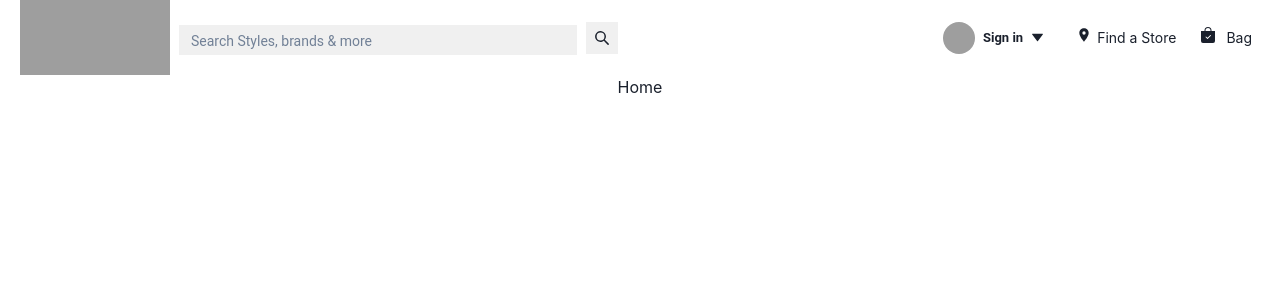
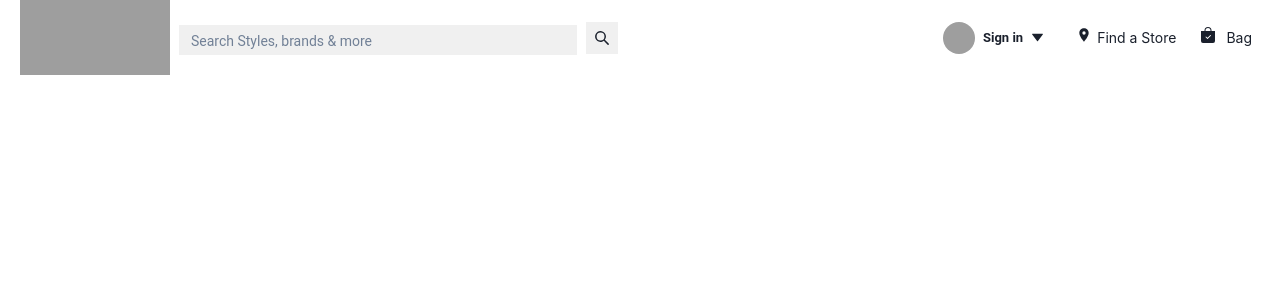
Before and after one commit to Rushijoshi3798/ancient-sound-5222, a React (Create React App) app in the folder glamzone/: page / in a window 1280 px wide. Shown: the top 300 px of the page. Built offline with nearby package versions, Linux system fonts and the light colour scheme; grey boxes are pictures that could not be loaded.

Commit message:
day-5 commiting

```diff
--- a/glamzone/src/Pages/Home.jsx
+++ b/glamzone/src/Pages/Home.jsx
@@ -5,7 +5,6 @@ const Home = () => {
   return (
     <div>
       <Navbar />
-      Home
     </div>
   )
 }
```
